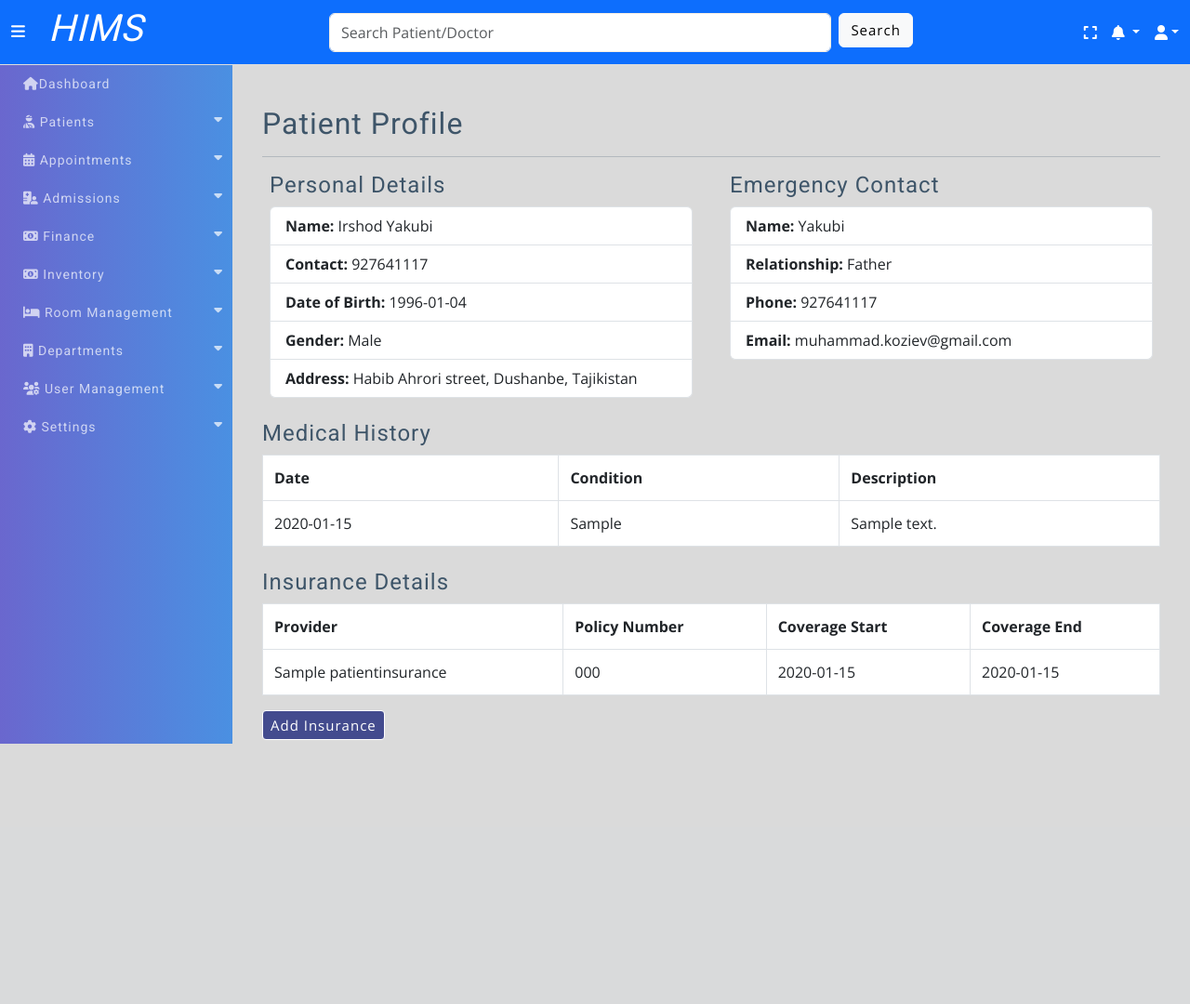
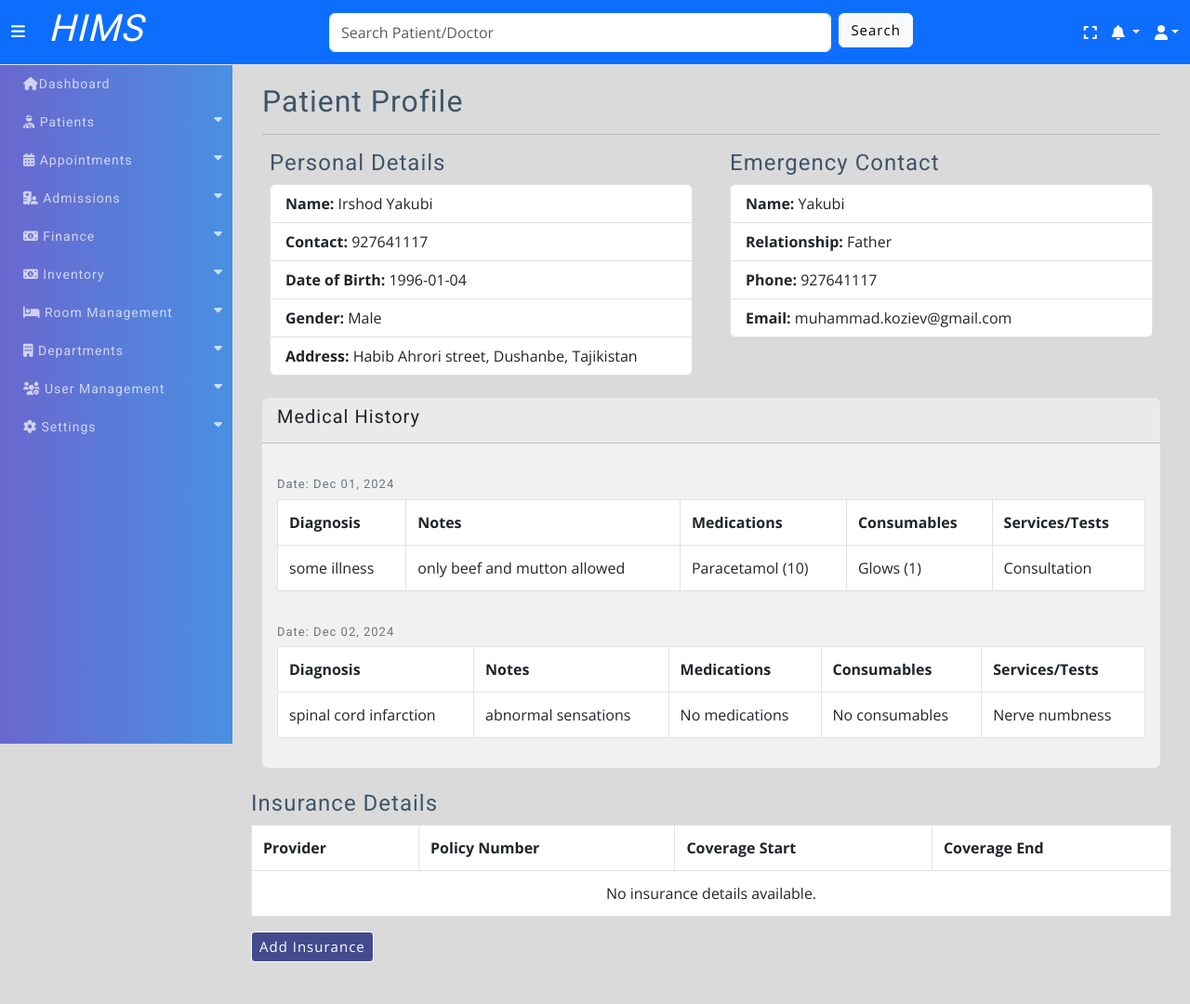
Before and after one commit to irshod/HIMS, a Django app: page /patient/1/profile/ in a window 1280 px wide. Shown: the whole page at 93% size. Before the commit the page ends 800 px from the top, so only its background shows below. Run offline with Django 5.2, Linux system fonts and the light colour scheme; a user stored in the database is signed in; data comes from the database, SQL or seed files in the repository; both versions use the stored data as it was after the commit; tables that the repository leaves empty hold one stand-in row (values such as "Sample post"); some libraries are stand-ins or nearby versions.

Commit message:
Patient History

```diff
--- a/patient/templates/patient/patient_profile.html
+++ b/patient/templates/patient/patient_profile.html
@@ -2,7 +2,7 @@
 {% block title %}Patient Profile{% endblock title %}
 
 {% block content %}
-<div class="container mt-4">
+<div class="container-fluid">
     <h2>Patient Profile</h2>
     <hr>
     <div class="row">
@@ -17,7 +17,6 @@
                 <li class="list-group-item"><strong>Address:</strong> {{ patient.address }}</li>
             </ul>
         </div>
-
         <!-- Emergency Contact -->
         <div class="col-md-6">
             <h4>Emergency Contact</h4>
@@ -29,33 +28,72 @@
             </ul>
         </div>
     </div>
-
+<br>
     <!-- Medical History -->
-    <div class="mt-4">
-        <h4>Medical History</h4>
-        <table class="table table-bordered">
+    <div class="card mb-4">
+        <div class="card-header">
+            <h5>Medical History</h5>
+        </div>
+        <div class="card-body">
+            {% if medical_history %}
+                {% for date, details in medical_history.items %}
+                    <h6 class="text-muted">Date: {{ date|date:"M d, Y" }}</h6>
+                    <table class="table table-bordered table-hover">
                         <thead>
                             <tr>
-                    <th>Date</th>
-                    <th>Condition</th>
-                    <th>Description</th>
+                                <th>Diagnosis</th>
+                                <th>Notes</th>
+                                <th>Medications</th>
+                                <th>Consumables</th>
+                                <th>Services/Tests</th>
                             </tr>
                         </thead>
                         <tbody>
-                {% for history in medical_history %}
                             <tr>
-                    <td>{{ history.diagnosis_date|date:"Y-m-d" }}</td>
-                    <td>{{ history.condition }}</td>
-                    <td>{{ history.description }}</td>
+                                <td>
+                                    {% for diagnosis in details.diagnosis %}
+                                        {{ diagnosis }}<br>
+                                    {% empty %}
+                                        No diagnosis
+                                    {% endfor %}
+                                </td>
+                                <td>
+                                    {% for note in details.notes %}
+                                        {{ note }}<br>
+                                    {% empty %}
+                                        None
+                                    {% endfor %}
+                                </td>
+                                <td>
+                                    {% for medication in details.medications %}
+                                        {{ medication }}<br>
+                                    {% empty %}
+                                        No medications
+                                    {% endfor %}
+                                </td>
+                                <td>
+                                    {% for consumable in details.consumables %}
+                                        {{ consumable }}<br>
+                                    {% empty %}
+                                        No consumables
+                                    {% endfor %}
+                                </td>
+                                <td>
+                                    {% for service in details.services %}
+                                        {{ service.name }}<br>
+                                    {% empty %}
+                                        No services/tests
+                                    {% endfor %}
+                                </td>
                             </tr>
-                {% empty %}
-                <tr>
-                    <td colspan="3" class="text-center">No medical history available.</td>
-                </tr>
-                {% endfor %}
                         </tbody>
                     </table>
-
+                {% endfor %}
+            {% else %}
+                <p>No medical history available.</p>
+            {% endif %}
+        </div>
+    </div>
 </div>
 
     <!-- Insurance Details -->
--- a/patient/urls.py
+++ b/patient/urls.py
@@ -14,6 +14,7 @@
     # Medical History Management
     path('<int:patient_id>/medical-history/add/', views.add_medical_history, name='add_medical_history'),  # Add medical history
     path('<int:patient_id>/medical-history/', views.view_medical_history, name='view_medical_history'),  # View medical history
+    path('appointments/<int:appointment_id>/history/<str:date>/pdf/', views.generate_individual_pdf, name='generate_individual_pdf'),
 
     # Insurance Management
     path('<int:patient_id>/insurance/add/', views.add_insurance, name='add_insurance'),  # Add insurance details
--- a/patient/views.py
+++ b/patient/views.py
@@ -2,9 +2,10 @@
 from django.shortcuts import render, redirect, get_object_or_404
 from django.contrib import messages
 from django.contrib.auth.decorators import login_required, user_passes_test
+from main.decorators import role_required
 from main.templatetags.permissions import has_permission
-from .models import Patient
-from appointments.models import Appointment
+from .models import Diagnosis, Patient, Prescription
+from appointments.models import Appointment, TreatmentHistory
 from .forms import PatientRegistrationForm
 from .models import Patient
 from .forms import PrescriptionForm, PatientRegistrationForm, PatientMedicalHistoryForm, PatientInsuranceForm
@@ -72,22 +73,49 @@
     return render(request, 'patient/patient_add.html', {'form': form})
 
 
+from collections import defaultdict
+from django.utils.timezone import localdate
+
 @login_required
 @user_passes_test(lambda u: has_permission(u, "view_patient"))
 def view_patient_profile(request, patient_id):
-    """View for displaying a patient's profile."""
     patient = get_object_or_404(Patient, id=patient_id)
-    medical_history = patient.medical_history.all().order_by('-diagnosis_date')
-    insurance_details = patient.insurance_details.all().order_by('-coverage_start_date')
-    prescriptions = patient.prescriptions.all().order_by('-created_at')
+
+    medical_history = defaultdict(lambda: {
+        "diagnosis": [],
+        "notes": [],
+        "medications": [],
+        "consumables": [],
+        "services": [],
+    })
+
+    # Fetch and group diagnoses
+    for diagnosis in Diagnosis.objects.filter(appointment__patient=patient):
+        date = localdate(diagnosis.date)
+        medical_history[date]["diagnosis"].append(diagnosis.treatment_notes)
+
+    # Fetch treatment history
+    for treatment in TreatmentHistory.objects.filter(appointment__patient=patient).select_related('doctor'):
+        date = localdate(treatment.date)
+        medical_history[date]["notes"].append(treatment.treatment_notes)
+        medical_history[date]["medications"].extend([
+            f"{medication.medication.name} ({medication.quantity})"
+            for medication in treatment.treatment_medications.all()
+        ])
+        medical_history[date]["consumables"].extend([
+            f"{consumable.consumable.name} ({consumable.quantity})"
+            for consumable in treatment.treatment_consumables.all()
+        ])
+
+    # Fetch services/tests
+    for appointment in Appointment.objects.filter(patient=patient).prefetch_related('services'):
+        date = localdate(appointment.appointment_date)
+        medical_history[date]["services"].extend(appointment.services.all())
 
     return render(request, 'patient/patient_profile.html', {
         'patient': patient,
-        'medical_history': medical_history,
-        'insurance_details': insurance_details,
-        'prescriptions': prescriptions,
+        'medical_history': dict(medical_history),  # Pass as dictionary
     })
-
 
 
 @login_required
@@ -157,15 +185,54 @@
         'patient': patient,
     })
 
+from collections import defaultdict
+from django.utils.timezone import localdate
+
 @login_required
-@user_passes_test(lambda u: has_permission(u, "view_patientmedicalhistory"))
+@user_passes_test(lambda u: has_permission(u, "view_patient"))
 def view_medical_history(request, patient_id):
-    """View all medical history for a patient."""
     patient = get_object_or_404(Patient, id=patient_id)
-    medical_history = patient.medical_history.all().order_by('-diagnosis_date')
+
+    # Consolidate history from all sources
+    history_by_date = defaultdict(lambda: {
+        "diagnosis": [],
+        "services": [],
+        "medications": [],
+        "consumables": [],
+        "notes": None,
+    })
+
+    # Fetch and group diagnoses
+    for diagnosis in Diagnosis.objects.filter(appointment__patient=patient):
+        date = localdate(diagnosis.date)
+        history_by_date[date]["diagnosis"].append(diagnosis.treatment_notes)
+
+    # Fetch treatment history
+    for treatment in TreatmentHistory.objects.filter(appointment__patient=patient).select_related('doctor'):
+        date = localdate(treatment.date)
+        history_by_date[date]["notes"] = treatment.treatment_notes
+        history_by_date[date]["medications"].extend([
+            f"{medication.medication.name} ({medication.quantity})"
+            for medication in treatment.treatment_medications.all()
+        ])
+        history_by_date[date]["consumables"].extend([
+            f"{consumable.consumable.name} ({consumable.quantity})"
+            for consumable in treatment.treatment_consumables.all()
+        ])
+
+    # Fetch prescriptions
+    for prescription in Prescription.objects.filter(patient=patient):
+        date = localdate(prescription.created_at)
+        history_by_date[date]["medications"].append(f"{prescription.medication} (Prescribed)")
+
+    # Fetch services/tests
+    for appointment in Appointment.objects.filter(patient=patient).prefetch_related('services'):
+        date = localdate(appointment.appointment_date)
+        history_by_date[date]["services"].extend([service.name for service in appointment.services.all()])
+
     return render(request, 'patient/medical_history.html', {
         'patient': patient,
-        'medical_history': medical_history,
+        'history_by_date': dict(history_by_date),
     })
 
 @login_required
@@ -199,3 +266,87 @@
         'patient': patient,
         'insurance_details': insurance_details,
     })
+
+
+from reportlab.pdfgen import canvas
+from django.utils.timezone import datetime
+from django.http import HttpResponse
+from collections import defaultdict
+
+@role_required(['Doctor', 'Nurse', 'Receptionist'])
+def generate_individual_pdf(request, appointment_id, date):
+    appointment = get_object_or_404(Appointment, id=appointment_id)
+    patient = appointment.patient
+
+    # Parse the date
+    date_object = datetime.strptime(date, "%Y-%m-%d").date()
+
+    # Build history_by_date (filtered by date)
+    history_by_date = defaultdict(lambda: {
+        "diagnosis": [],
+        "services": [],
+        "medications": [],
+        "consumables": [],
+        "doctor": None,
+        "notes": None,
+    })
+
+    # Fetch diagnoses
+    for diagnosis in Diagnosis.objects.filter(appointment=appointment):
+        history_by_date[date_object]["diagnosis"].append(diagnosis)
+
+    # Fetch treatment history
+    for treatment in TreatmentHistory.objects.filter(appointment=appointment):
+        history_by_date[date_object]["doctor"] = treatment.doctor
+        history_by_date[date_object]["notes"] = treatment.treatment_notes
+        history_by_date[date_object]["medications"].extend(treatment.treatment_medications.all())
+        history_by_date[date_object]["consumables"].extend(treatment.treatment_consumables.all())
+
+    # Group services/tests by the appointment date
+    if localdate(appointment.appointment_date) == date_object:
+        for service in appointment.services.all():
+            history_by_date[date_object]["services"].append(service)
+
+    # Generate PDF
+    response = HttpResponse(content_type='application/pdf')
+    response['Content-Disposition'] = f'attachment; filename="medical_history_{date}.pdf"'
+
+    p = canvas.Canvas(response)
+    p.setFont("Helvetica-Bold", 14)
+    p.drawString(100, 800, "Medical History Report")
+    p.setFont("Helvetica", 12)
+    p.drawString(100, 780, f"Patient: {patient.first_name} {patient.last_name}")
+    p.drawString(100, 760, f"Date: {date}")
+
+    details = history_by_date[date_object]
+    y = 740
+
+    if details["doctor"]:
+        p.drawString(100, y, f"Doctor: {details['doctor'].get_full_name()}")
+        y -= 20
+    p.drawString(100, y, f"Notes: {details['notes'] or 'No notes'}")
+    y -= 20
+
+    for diagnosis in details["diagnosis"]:
+        p.drawString(100, y, f"Diagnosis: {diagnosis.treatment_notes}")
+        y -= 20
+
+    for medication in details["medications"]:
+        p.drawString(100, y, f"Medication: {medication.medication.name} (Qty: {medication.quantity})")
+        y -= 15
+
+    for consumable in details["consumables"]:
+        p.drawString(100, y, f"Consumable: {consumable.consumable.name} (Qty: {consumable.quantity})")
+        y -= 15
+
+    for service in details["services"]:
+        p.drawString(100, y, f"Service/Test: {service.name}")
+        y -= 15
+
+    if y < 50:
+        p.showPage()
+        y = 740
+
+    p.showPage()
+    p.save()
+    return response
```
Also changed, not shown: HIMS/settings.py (+6 -4 lines), appointments/templates/appointments/view_appointment.html (+6 -4 lines), appointments/views.py (+18 -9 lines), patient/templates/patient/medical_history.html (+45 -9 lines), patient/templates/patient/patient_add.html (+19 -6 lines), db.sqlite3. Lines whose indentation alone changed are shown as unchanged.
